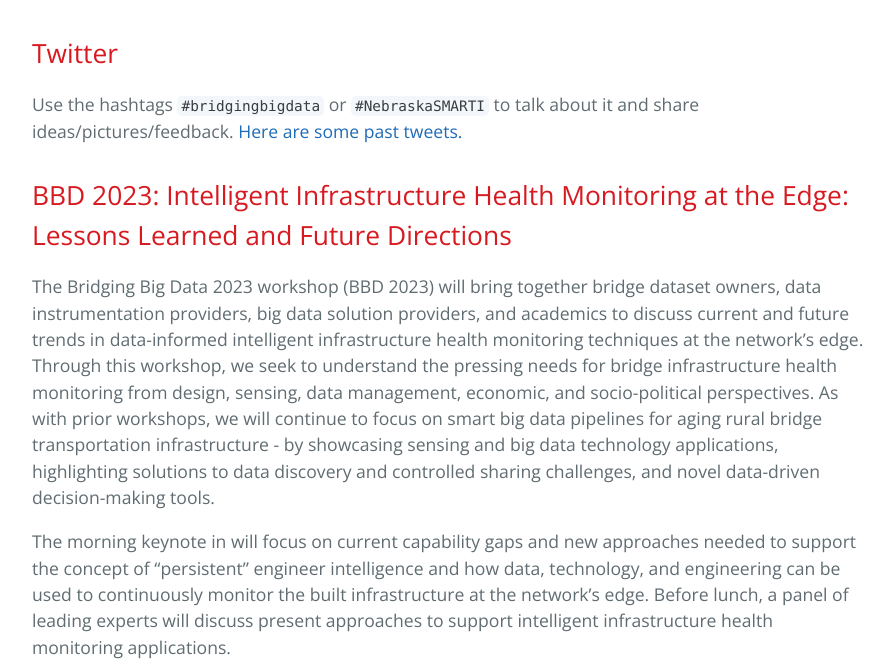
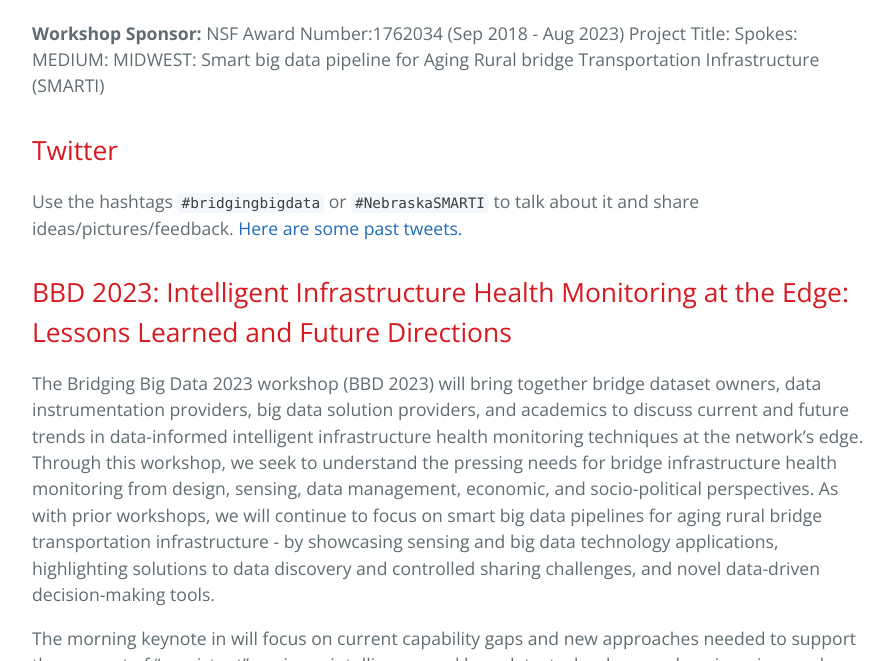
Before and after one commit to BridgingBigData/BridgingBigData.github.io, a Jekyll site: the page built from pages/bbd2023.md, in a window 1280 px wide and 900 px high, scrolled down 991 px, cut to the strip 239-900 px from the top of the window. Shown: the whole strip, without its empty margins (192-1085 px from the left). Built offline with Jekyll 4.4.1, drawn with Linux system fonts in a browser that asks for light colours.

Commit message:
Update bbd2023.md

```diff
--- a/pages/bbd2023.md
+++ b/pages/bbd2023.md
@@ -14,6 +14,10 @@
 **Eventbrite Registration link:** [https://www.eventbrite.com/e/bridging-big-data-2023-workshop-tickets-574837513477](https://www.eventbrite.com/e/bridging-big-data-2023-workshop-tickets-574837513477)
 
 <iframe src="https://www.google.com/maps/embed?pb=!1m14!1m8!1m3!1d6037.634504268287!2d-96.66465928728027!3d40.83197756208611!3m2!1i1024!2i768!4f13.1!3m3!1m2!1s0x8796bea113b038ed%3A0xc5267ffd804e8c50!2sNebraska%20East%20Union!5e0!3m2!1sen!2sus!4v1678136182958!5m2!1sen!2sus" width="400" height="200" style="border:0;" allowfullscreen="" loading="lazy" referrerpolicy="no-referrer-when-downgrade"></iframe>
+
+**Workshop Sponsor:**
+NSF Award Number:1762034 (Sep 2018 - Aug 2023)
+Project Title: Spokes: MEDIUM: MIDWEST: Smart big data pipeline for Aging Rural bridge Transportation Infrastructure (SMARTI)
 
 ## Twitter
 
```
